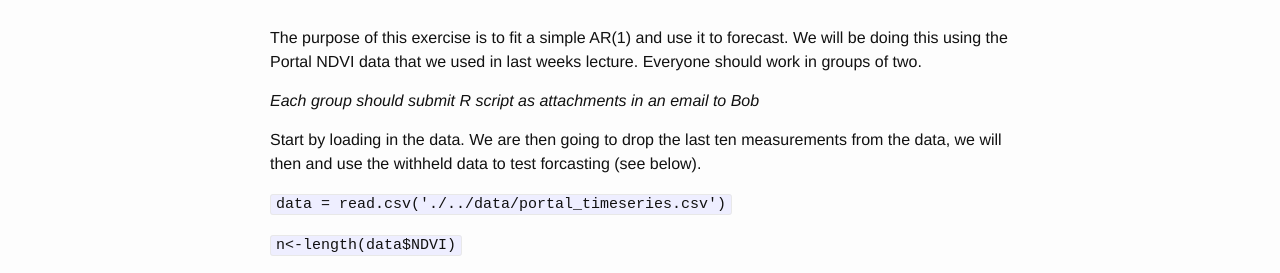
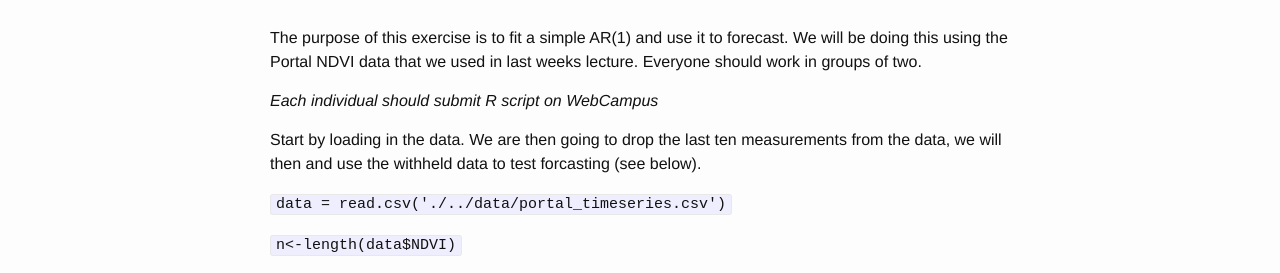
Before and after one commit to bobshriver/UNR-EcoForecast, a Jekyll site: the page built from labs/ARmodel.md, in a window 1280 px wide. Shown: the part 138-411 px from the top of the page. Built offline with Jekyll 4.4.1, drawn with Linux system fonts in a browser that asks for light colours.

Commit message:
Week 2 updates

```diff
--- a/labs/ARmodel.html
+++ b/labs/ARmodel.html
@@ -353,7 +353,7 @@ pre code {
 
 
 <p>The purpose of this exercise is to fit a simple AR(1) and use it to forecast. We will be doing this using the Portal NDVI data that we used in last weeks lecture. Everyone should work in groups of two.</p>
-<p><em>Each group should submit R script as attachments in an email to Bob</em></p>
+<p><em>Each individual should submit R script on WebCampus</em></p>
 <p>Start by loading in the data. We are then going to drop the last ten measurements from the data, we will then and use the withheld data to test forcasting (see below).</p>
 <p><code>data = read.csv(&#39;./../data/portal_timeseries.csv&#39;)</code></p>
 <p><code>n&lt;-length(data$NDVI)</code></p>
--- a/labs/ARmodel.md
+++ b/labs/ARmodel.md
@@ -8,7 +8,7 @@ mathjax: true
 
 The purpose of this exercise is to fit a simple AR(1) and use it to forecast. We will be doing this using the Portal NDVI data that we used in last weeks lecture. Everyone should work in groups of two.
 
-*Each group should submit R script as attachments in an email to Bob*
+*Each individual should submit R script on WebCampus*
 
 Start by loading in the data. We are then going to drop the last ten measurements from the data, we will then and use the withheld data to test  forcasting (see below).
 
```
Also changed, not shown: README.md (+1 -1 lines), 2 other files.
